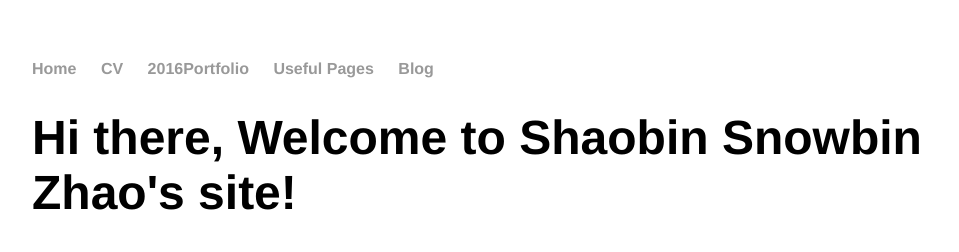
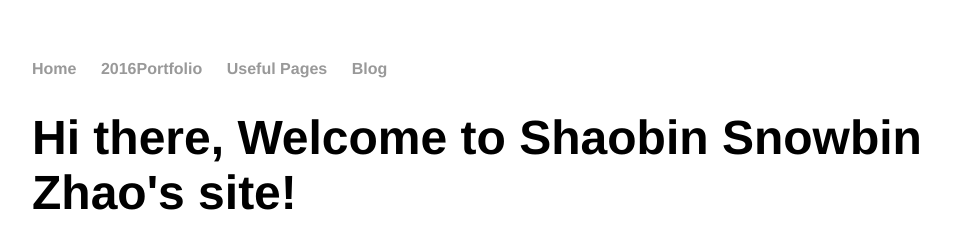
Before and after one commit to Zsbgest/Zsbgest.github.io, a Jekyll site: the page built from index.html, in a window 1280 px wide. Shown: the top 252 px of the page, without its empty margins (160-1119 px from the left). Built offline with Jekyll 4.4.1, drawn with Linux system fonts in a browser that asks for light colours.

```diff
--- a/_layouts/default.html
+++ b/_layouts/default.html
@@ -11,7 +11,7 @@
 		<nav>
     		<ul>
         		<li><a href="/">Home</a></li>
-        		<li><a href="/cv.pdf">CV</a></li>
+        	<!-- 	<li><a href="/cv.pdf">CV</a></li>                -->
             		<li><a href="/portfolio.pdf">2016Portfolio</a></li>
         		<li><a href="/Useful Pages.html">Useful Pages</a></li>
            		 <li><a href="/blog">Blog</a></li>
```
